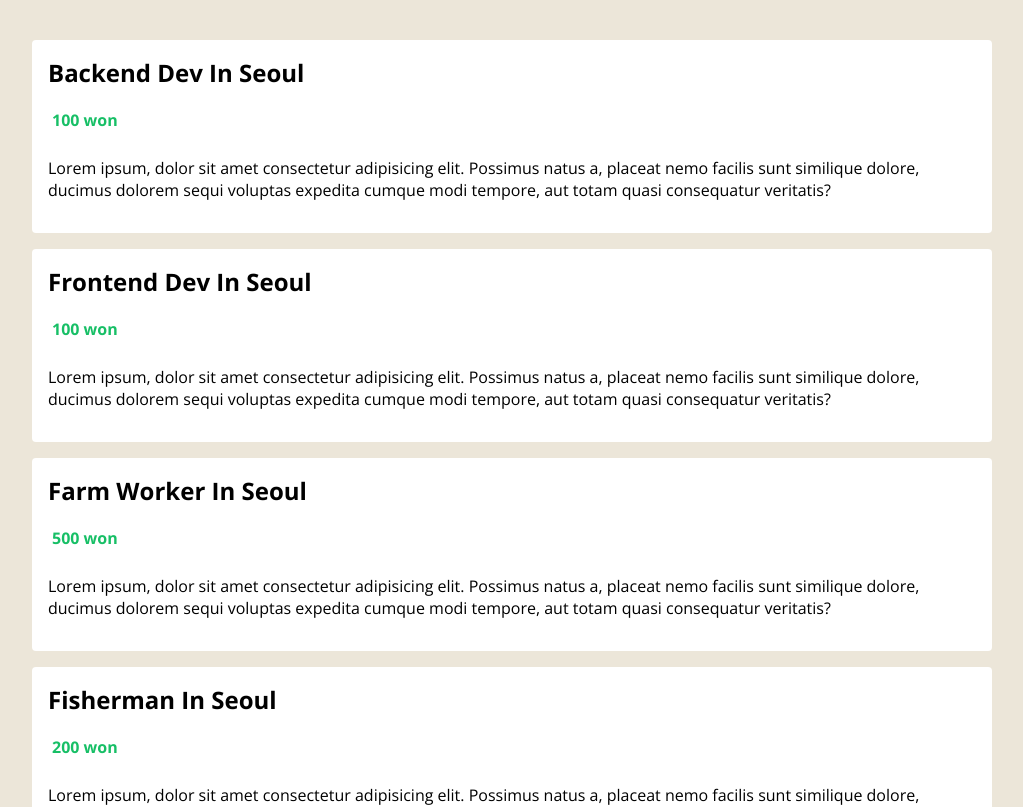
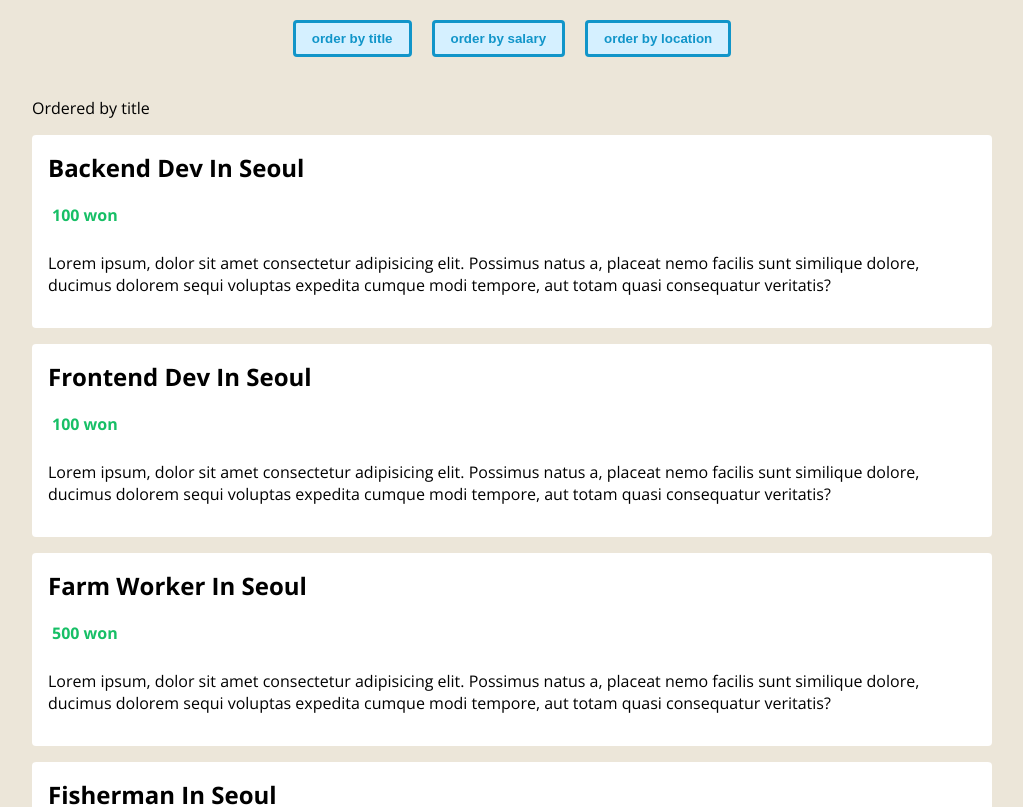
Before and after one commit to Yeony99/TWL_TypeScript, a Vue app in the folder frontend/: page / in a window 1280 px wide. Shown: the top 807 px of the page, without its empty margins (128-1151 px from the left). Built offline with nearby package versions, Linux system fonts and the light colour scheme.

Commit message:
5 functions
click event arg type setting

```diff
--- a/frontend/src/App.vue
+++ b/frontend/src/App.vue
@@ -1,6 +1,13 @@
 <template>
   <div class="app">
-    <job-list :jobs="jobs"/>
+    <header>
+      <div class="order">
+        <button @click="handleClick('title')">order by title</button>
+        <button @click="handleClick('salary')">order by salary</button>
+        <button @click="handleClick('location')">order by location</button>
+      </div>
+    </header>
+        <job-list :jobs="jobs" :order="order" />
   </div>
 </template>
 
@@ -8,6 +15,7 @@
 import { defineComponent, reactive, ref, toRefs } from 'vue';
 import Job from './types/Job'
 import JobList from './components/JobsList.vue'
+import OrderTerm from './types/OrderTerm'
 
 export default defineComponent({
   name: 'App',
@@ -19,11 +27,32 @@ export default defineComponent({
       { title: 'farm worker', location: 'Seoul', salary: 500, id: '3' },
       { title: 'fisherman', location: 'Seoul', salary: 200, id: '4' },
     ])
+    const order = ref<OrderTerm>('title')
 
-    return { jobs }
+    const handleClick = (term: OrderTerm) => {
+      order.value = term
+    }
+
+    return { jobs, handleClick, order }
   }
 });
 </script>
 
 <style>
+  header {
+    text-align: center;
+  }
+  header .order {
+    margin-top: 20px;
+  }
+  button {
+    margin: 0 10px;
+    color: #1195c9;
+    border: 3px solid #1195c9;
+    background: #d5f0ff;
+    padding: 8px 16px;
+    border-radius: 4px;
+    cursor: pointer;
+    font-weight: bold;
+  }
 </style>
--- a/frontend/src/components/JobsList.vue
+++ b/frontend/src/components/JobsList.vue
@@ -1,5 +1,6 @@
 <template>
     <div class="job-list">
+        <p>Ordered by {{ order }}</p>
         <ul>
             <li v-for="job in jobs" :key="job.id">
                 <h2>{{ job.title }} in {{ job.location }}</h2>
@@ -16,13 +17,18 @@
 
 <script lang="ts">
 import { defineComponent, PropType } from 'vue'
-import Job from '@/types/Job'
+import Job from '../types/Job'
+import OrderTerm from '../types/OrderTerm'
 
 export default defineComponent({            // Prop으로 받은 데이터의 key 알기 위해 PropType
     props: {
         jobs: {
             required: true,
             type: Array as PropType<Job[]>
+        },
+        order: {
+            required: true,
+            type: String as PropType<OrderTerm>
         }
     }
 })
--- /dev/null
+++ b/frontend/src/types/OrderTerm.ts
@@ -0,0 +1,4 @@
+// handleClick 이벤트에서 정해준 타입만 받도록 설정
+type OrderTerm = 'location' | 'title' | 'salary'
+
+export default OrderTerm
```
